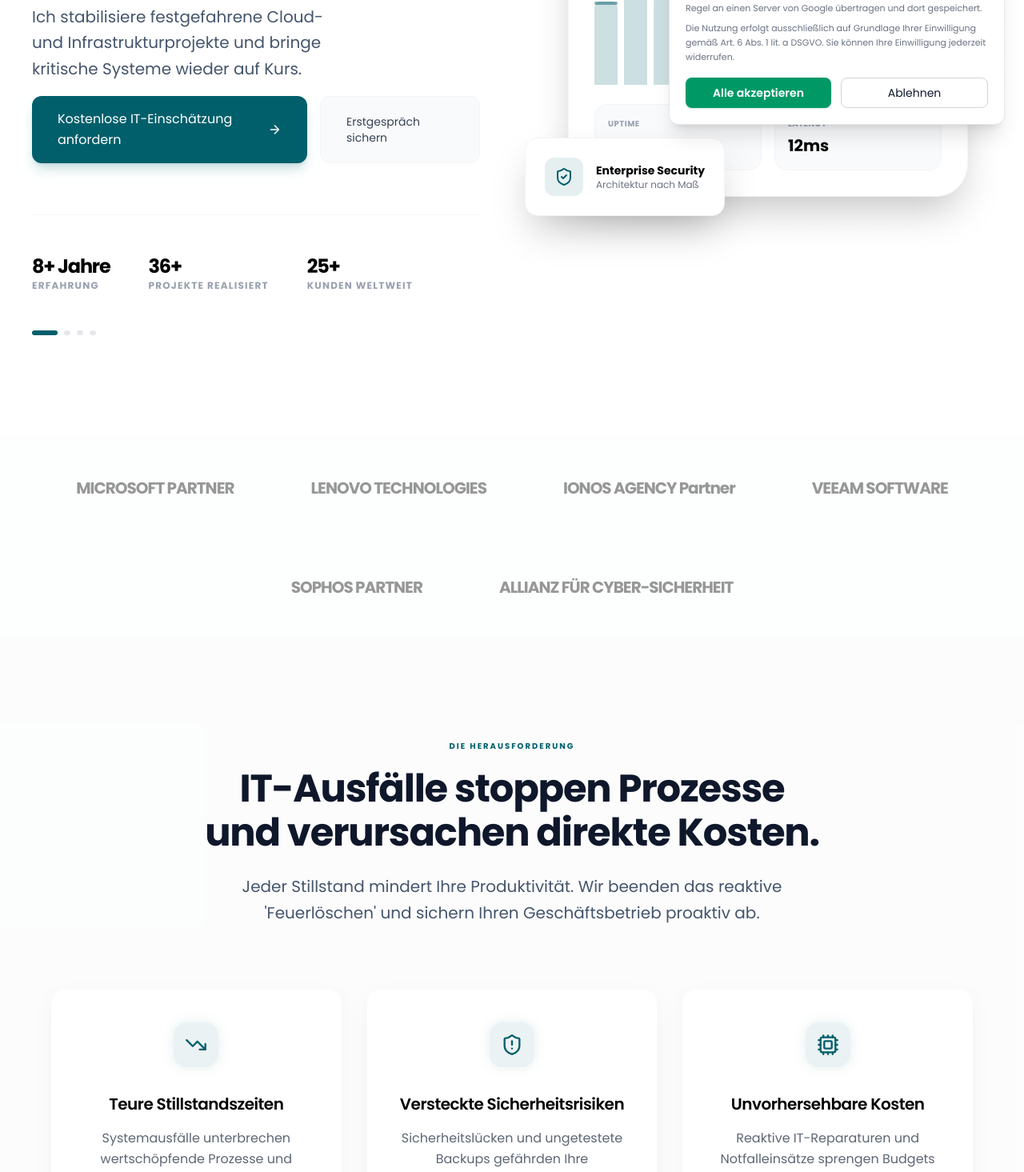
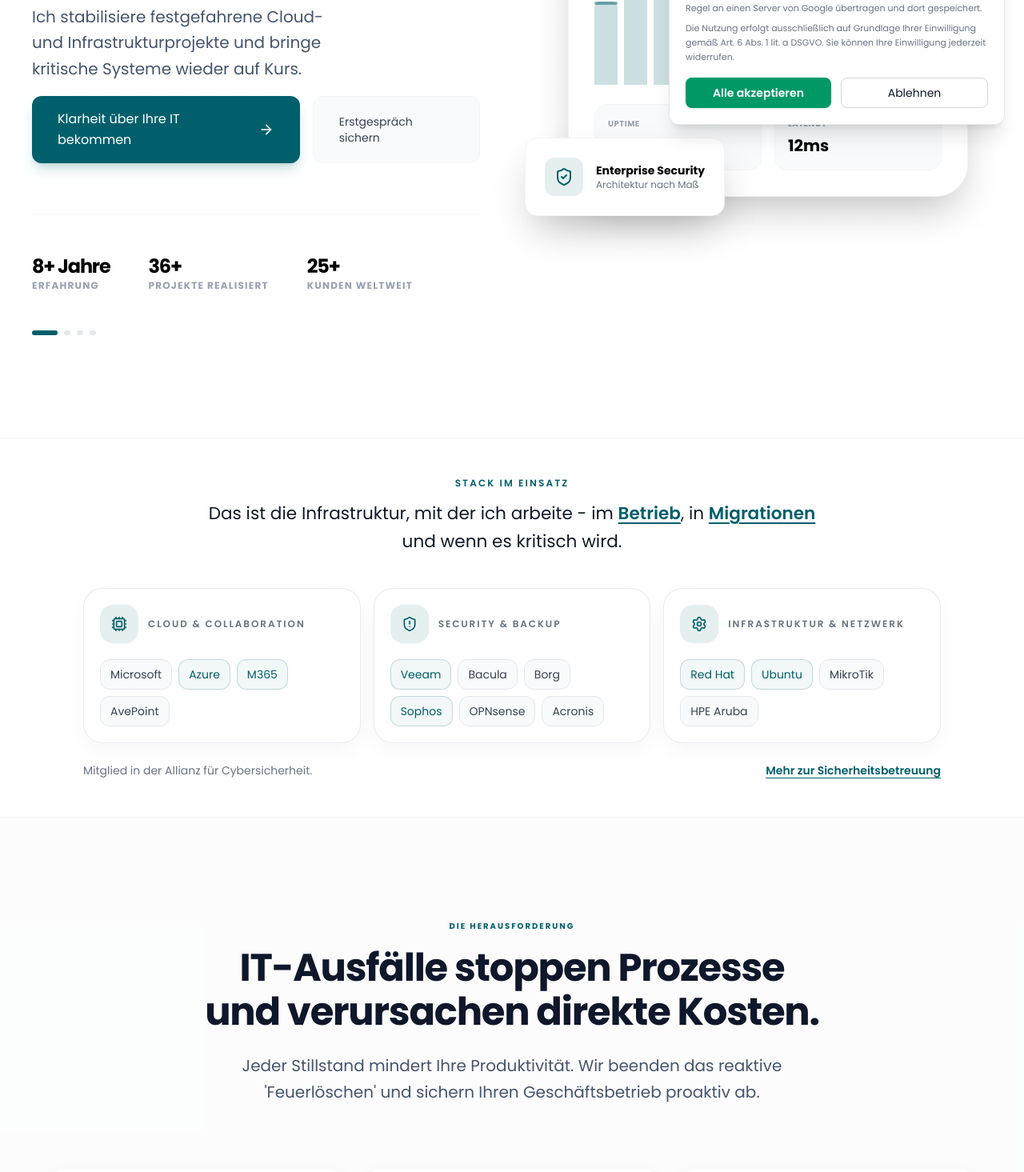
Before and after one commit to alaim89/eck-web, a Next.js app: page / in a window 1280 px wide. Shown: the part 620-2085 px from the top of the page at 80% size. Built offline with nearby package versions, Linux system fonts and the light colour scheme.

Commit message:
feat: Refine landing page and solution content
Update hero section and blog post content to improve clarity and engagement. Adjust CTA text and descriptions for better user experience and SEO. Improve 404 page messaging. Enhance solutions index and detail pages with updated icons and descriptions.

```diff
--- a/app/LandingPageContent.tsx
+++ b/app/LandingPageContent.tsx
@@ -24,28 +24,28 @@ import { getFaqSchema } from "@/lib/seo";
 const HERO_VARIANTS = [
   {
     subline: "Hands-on Architektur für den Mittelstand. Ich stabilisiere festgefahrene Cloud- und Infrastrukturprojekte und bringe kritische Systeme wieder auf Kurs.",
-    primaryCTA: { text: "Kostenlose IT-Einschätzung anfordern", href: "https://outlook.office.com/book/EcksolutionITService@ecksolution-it.de/?ismsaljsauthenabled" },
+    primaryCTA: { text: "Klarheit über Ihre IT bekommen", href: "https://outlook.office.com/book/EcksolutionITService@ecksolution-it.de/?ismsaljsauthenabled" },
     secondaryCTA: { text: "Erstgespräch sichern", href: "/solutions" },
     visualType: "monitoring" as const
   },
   {
-    subline: "Von gewachsenen Strukturen zu sauberer Architektur: Ich begleite Migrationen, Modernisierung und technische Neuausrichtung mit Fokus auf Sicherheit und Skalierbarkeit.",
-    primaryCTA: { text: "IT-Check starten", href: "/kontakt" },
-    secondaryCTA: { text: "Referenzen ansehen", href: "/case-studies" },
+    subline: "Das Problem ist selten die Technik. Sondern fehlende Struktur und Entscheidungen. Ich bringe beides zusammen und sorge dafür, dass Ihre IT wieder kontrollierbar wird.",
+    primaryCTA: { text: "Kurz abstimmen", href: "/kontakt" },
+    secondaryCTA: { text: "Einblicke ansehen", href: "/case-studies" },
     visualType: "architecture" as const
   },
   {
-    subline: "Ich übernehme Verantwortung für stabile, sichere und skalierbare IT-Infrastrukturen - proaktiv, strukturiert und mit direktem Blick auf den operativen Betrieb.",
-    primaryCTA: { text: "IT-Check starten", href: "/kontakt" },
-    secondaryCTA: { text: "Referenzen ansehen", href: "/case-studies" },
+    subline: "Die meisten IT-Systeme laufen. Aber nur mit Aufwand. Ich bringe Struktur rein und sorge dafür, dass Betrieb, Sicherheit und Weiterentwicklung wieder zusammenpassen.",
+    primaryCTA: { text: "Kurz draufschauen", href: "/kontakt" },
+    secondaryCTA: { text: "Praxisbeispiele ansehen", href: "/case-studies" },
     visualType: "health" as const
   },
   {
-    subline: "Ich löse Blockaden in Microsoft-Cloud-Projekten, schaffe belastbare Strukturen und unterstütze Unternehmen bei einer nachhaltigen technischen Weiterentwicklung.",
-    primaryCTA: { text: "Kostenlose IT-Einschätzung anfordern", href: "/kontakt" },
-    secondaryCTA: { text: "IT-Check starten", href: "/solutions" },
+    subline: "Wenn Migrationen oder Cloud-Projekte feststecken, liegt es selten an der Technik. Ich gehe operativ rein, bringe Struktur rein und sorge dafür, dass es wieder vorwärts geht.",
+    primaryCTA: { text: "Kurz abstimmen", href: "/kontakt" },
+    secondaryCTA: { text: "So gehe ich vor", href: "/solutions" },
     visualType: "cloud" as const
-  }
+  },
 ];
 
 export default function LandingPageContent() {
@@ -229,19 +229,155 @@ export default function LandingPageContent() {
           </div>
         </section>
 
+        {/* Social Proof / Trust Bar — final refined */}
+        <section className="relative py-12 border-y border-gray-100 bg-white overflow-hidden">
+          {/* subtle grid background */}
+          <div className="absolute inset-0 opacity-[0.03] pointer-events-none">
+            <div
+              className="w-full h-full"
+              style={{
+                backgroundImage:
+                  "linear-gradient(to right, rgba(0,0,0,0.1) 1px, transparent 1px), linear-gradient(to bottom, rgba(0,0,0,0.1) 1px, transparent 1px)",
+                backgroundSize: "28px 28px",
+              }}
+            />
+          </div>
 
-        {/* Social Proof / Trust Bar */}
-        <section className="py-12 border-y border-gray-50 bg-gray-50/30">
-          <div className="max-w-[1200px] mx-auto px-6">
-            <div className="flex flex-wrap justify-center items-center gap-12 md:gap-24 opacity-40 grayscale hover:grayscale-0 transition-all duration-500">
-              {/* Placeholder for partner logos - using text for professional look */}
-              <div className="text-xl font-bold tracking-tighter">MICROSOFT PARTNER</div>
-              <div className="text-xl font-bold tracking-tighter">LENOVO TECHNOLOGIES</div>
-              <div className="text-xl font-bold tracking-tighter">IONOS AGENCY Partner</div>
-              <div className="text-xl font-bold tracking-tighter">VEEAM SOFTWARE</div>
-              <div className="text-xl font-bold tracking-tighter">SOPHOS PARTNER</div>
-              <div className="text-xl font-bold tracking-tighter">ALLIANZ FÜR CYBER-SICHERHEIT</div>
+          <div className="relative max-w-[1120px] mx-auto px-6">
+
+            {/* Intro */}
+            <div className="max-w-3xl mb-10 mx-auto text-center">
+              <p className="text-xs uppercase tracking-[0.18em] text-primary font-semibold mb-3">
+                Stack im Einsatz
+              </p>
+
+              <p className="text-gray-900 text-[1.05rem] md:text-[1.35rem] leading-relaxed font-medium max-w-3xl mx-auto">
+                Das ist die Infrastruktur, mit der ich arbeite - im{" "}
+                <Link
+                  href="/solutions/microsoft-365-migration"
+                  className="text-primary font-semibold underline underline-offset-4 hover:no-underline"
+                >
+                  Betrieb
+                </Link>
+                , in{" "}
+                <Link
+                  href="/solutions/azure-hybrid-betreuung"
+                  className="text-primary font-semibold underline underline-offset-4 hover:no-underline"
+                >
+                  Migrationen
+                </Link>{" "}
+                und wenn es kritisch wird.
+              </p>
             </div>
+
+            {/* Cards */}
+            <div className="grid md:grid-cols-3 gap-4">
+
+              {/* Card 1 */}
+              <div className="rounded-3xl border border-gray-200/80 bg-white/95 backdrop-blur-sm p-5 shadow-[0_10px_28px_rgba(0,0,0,0.035)]">
+                <div className="flex items-center gap-3 mb-5">
+                  <div className="w-12 h-12 rounded-2xl bg-primary/10 flex items-center justify-center shrink-0">
+                    <Cpu className="w-5 h-5 text-primary" />
+                  </div>
+                  <Link
+                    href="/solutions/hybrid-cloud-transformation"
+                    className="text-xs uppercase tracking-[0.16em] text-gray-500 font-semibold hover:text-primary transition-colors"
+                  >
+                    Cloud & Collaboration
+                  </Link>
+                </div>
+
+                <div className="flex flex-wrap gap-2">
+                  {["Microsoft", "Azure", "M365", "AvePoint"].map((item, index) => (
+                    <span
+                      key={item}
+                      className={
+                        index === 1 || index === 2
+                          ? "inline-flex items-center rounded-xl border border-primary/20 bg-primary/5 px-3 py-2 text-sm font-medium text-primary"
+                          : "inline-flex items-center rounded-xl border border-gray-200 bg-gray-50 px-3 py-2 text-sm font-medium text-gray-700"
+                      }
+                    >
+                      {item}
+                    </span>
+                  ))}
+                </div>
+              </div>
+
+              {/* Card 2 */}
+              <div className="rounded-3xl border border-gray-200/80 bg-white/95 backdrop-blur-sm p-5 shadow-[0_10px_28px_rgba(0,0,0,0.035)]">
+                <div className="flex items-center gap-3 mb-5">
+                  <div className="w-12 h-12 rounded-2xl bg-primary/10 flex items-center justify-center shrink-0">
+                    <ShieldAlert className="w-5 h-5 text-primary" />
+                  </div>
+                  <Link
+                    href="/solutions/it-sicherheit"
+                    className="text-xs uppercase tracking-[0.16em] text-gray-500 font-semibold hover:text-primary transition-colors"
+                  >
+                    Security & Backup
+                  </Link>
+                </div>
+
+                <div className="flex flex-wrap gap-2">
+                  {["Veeam", "Bacula", "Borg", "Sophos", "OPNsense", "Acronis"].map((item, index) => (
+                    <span
+                      key={item}
+                      className={
+                        index === 0 || index === 3
+                          ? "inline-flex items-center rounded-xl border border-primary/20 bg-primary/5 px-3 py-2 text-sm font-medium text-primary"
+                          : "inline-flex items-center rounded-xl border border-gray-200 bg-gray-50 px-3 py-2 text-sm font-medium text-gray-700"
+                      }
+                    >
+                      {item}
+                    </span>
+                  ))}
+                </div>
+              </div>
+
+              {/* Card 3 */}
+              <div className="rounded-3xl border border-gray-200/80 bg-white/95 backdrop-blur-sm p-5 shadow-[0_10px_28px_rgba(0,0,0,0.035)]">
+                <div className="flex items-center gap-3 mb-5">
+                  <div className="w-12 h-12 rounded-2xl bg-primary/10 flex items-center justify-center shrink-0">
+                    <Settings className="w-5 h-5 text-primary" />
+                  </div>
+                  <Link
+                    href="/solutions/netzwerk-management"
+                    className="text-xs uppercase tracking-[0.16em] text-gray-500 font-semibold hover:text-primary transition-colors"
+                  >
+                    Infrastruktur & Netzwerk
+                  </Link>
+                </div>
+
+                <div className="flex flex-wrap gap-2">
+                  {["Red Hat", "Ubuntu", "MikroTik", "HPE Aruba"].map((item, index) => (
+                    <span
+                      key={item}
+                      className={
+                        index === 0 || index === 1
+                          ? "inline-flex items-center rounded-xl border border-primary/20 bg-primary/5 px-3 py-2 text-sm font-medium text-primary"
+                          : "inline-flex items-center rounded-xl border border-gray-200 bg-gray-50 px-3 py-2 text-sm font-medium text-gray-700"
+                      }
+                    >
+                      {item}
+                    </span>
+                  ))}
+                </div>
+              </div>
+            </div>
+
+            {/* Bottom Row */}
+            <div className="mt-6 flex flex-col gap-2 md:flex-row md:items-center md:justify-between">
+              <p className="text-sm text-gray-500">
+                Mitglied in der Allianz für Cybersicherheit.
+              </p>
+
+              <Link
+                href="/kontakt"
+                className="text-sm text-primary font-semibold underline underline-offset-4 hover:no-underline"
+              >
+                Mehr zur Sicherheitsbetreuung
+              </Link>
+            </div>
+
           </div>
         </section>
 
@@ -288,8 +424,11 @@ export default function LandingPageContent() {
               <p className="text-gray-700 mb-3 font-medium">
                 Kommt Ihnen das bekannt vor?
               </p>
-              <Link href="/kontakt" className="inline-block bg-primary text-white px-8 py-4 rounded-xl font-bold hover:bg-primary/90 transition-all active:scale-[0.98] shadow-lg shadow-primary/20">
-                Jetzt IT-Check anfordern
+              <Link
+                href="/kontakt"
+                className="inline-block bg-primary text-white px-8 py-4 rounded-xl font-bold hover:bg-primary/90 transition-all active:scale-[0.98] shadow-lg shadow-primary/20"
+              >
+                Lassen Sie uns kurz draufschauen
               </Link>
             </div>
           </div>
@@ -458,6 +597,7 @@ export default function LandingPageContent() {
               </div>
 
               <div className="flex items-end gap-1 h-10">
+                <span className="w-2 h-[15%] rounded-full bg-primary/20" />
                 <span className="w-2 h-[35%] rounded-full bg-primary/20" />
                 <span className="w-2 h-[52%] rounded-full bg-primary/30" />
                 <span className="w-2 h-[42%] rounded-full bg-primary/40" />
@@ -609,7 +749,7 @@ export default function LandingPageContent() {
                   <h3 className="text-xl font-bold mb-4 text-black">{service.title}</h3>
                   <p className="text-gray-600 leading-relaxed mb-8 flex-grow opacity-90">{service.description}</p>
                   <div className="flex items-center gap-2 text-primary font-bold text-sm">
-                    IT-Check starten <ArrowRight className="w-4 h-4 group-hover:translate-x-1 transition-transform" />
+                    Schauen wir uns Ihre IT kurz an <ArrowRight className="w-4 h-4 group-hover:translate-x-1 transition-transform" />
                   </div>
                 </Link>
               ))}
@@ -629,7 +769,7 @@ export default function LandingPageContent() {
                 Kommt Ihnen das bekannt vor?
               </p>
               <Link href="/kontakt" className="inline-block bg-primary text-white px-8 py-4 rounded-xl font-bold hover:bg-primary/90 transition-all active:scale-[0.98] shadow-lg shadow-primary/20">
-                Jetzt IT-Check anfordern
+                Einmal gemeinsam draufschauen
               </Link>
             </div>
           </div>
--- a/app/not-found.tsx
+++ b/app/not-found.tsx
@@ -5,7 +5,7 @@ import { Footer } from "@/components/Footer";
 import { ArrowRight, Home, Terminal, Search, ShieldCheck } from "lucide-react";
 
 export const metadata = getMetadata({
-  title: "404 – Seite nicht gefunden",
+  title: "404 - Seite nicht gefunden",
   description: "Die angeforderte Seite konnte nicht gefunden werden. Wir bringen Sie zurück auf den richtigen Pfad.",
   robots: { index: false },
 });
@@ -24,7 +24,7 @@ export default function NotFound() {
           </div>
 
           <h1 className="text-4xl md:text-6xl font-bold tracking-tighter mb-6 leading-[1.1] text-black">
-            404 – Diese Route existiert nicht
+            404 - Diese Route existiert nicht
           </h1>
 
           <p className="text-lg md:text-xl text-gray-600 mb-12 leading-relaxed max-w-2xl mx-auto">
--- a/app/solutions/SolutionsIndexContent.tsx
+++ b/app/solutions/SolutionsIndexContent.tsx
@@ -4,7 +4,18 @@ import { Header } from "@/components/Header";
 import { Footer } from "@/components/Footer";
 import { CTASection } from "@/components/CTASection";
 import { solutionsData } from "@/lib/solutions-data";
-import { ArrowRight, ChevronRight, ShieldCheck, Zap, Activity, Lock, Cpu, Server, Database, Cloud, Settings, Headset } from "lucide-react";
+import {
+  ChevronRight,
+  ShieldCheck,
+  Zap,
+  Activity,
+  Lock,
+  Cpu,
+  Server,
+  Database,
+  Cloud,
+  Settings,
+} from "lucide-react";
 import Link from "next/link";
 import { motion } from "motion/react";
 import { useLanguage } from "@/context/LanguageContext";
@@ -27,11 +38,12 @@ const iconMap: Record<string, any> = {
   "it-risiko-audit": ShieldCheck,
   "strategische-it-betreuung": Cpu,
   "microsoft-365-compliance-betreuung": Lock,
-  "it-governance-risikomanagement": ShieldCheck
+  "it-governance-risikomanagement": ShieldCheck,
 };
 
 export default function SolutionsIndexContent() {
   const { t } = useLanguage();
+
   const featuredSlugs = [
     "managed-it-service",
     "externer-it-verantwortlicher",
@@ -50,10 +62,12 @@ export default function SolutionsIndexContent() {
     "hybrid-cloud-transformation",
     "it-projekte-mit-slas",
     "microsoft-365-compliance-betreuung",
-    "it-governance-risikomanagement"
+    "it-governance-risikomanagement",
   ];
 
-  const slugs = Object.keys(solutionsData).filter(slug => featuredSlugs.includes(slug));
+  const slugs = Object.keys(solutionsData).filter((slug) =>
+    featuredSlugs.includes(slug)
+  );
 
   return (
     <div className="min-h-screen bg-white font-sans text-black selection:bg-primary/20">
@@ -67,18 +81,42 @@ export default function SolutionsIndexContent() {
               <span className="w-2 h-2 rounded-full bg-primary"></span>
               {t.nav.solutions}
             </div>
+
             <h1 className="text-4xl md:text-6xl font-bold tracking-tight mb-8 leading-[1.1]">
-              Maßgeschneiderte IT-Lösungen für Ihren Erfolg
+              IT-Lösungen für Unternehmen,
+              <br />
+              deren Systeme nicht einfach nur laufen sollen
             </h1>
+
             <p className="text-lg md:text-xl text-gray-700 mb-10 max-w-3xl mx-auto leading-relaxed">
-              Wir bieten ein breites Spektrum an IT-Services, die darauf ausgelegt sind, Ihre Infrastruktur zu stabilisieren, Ihre Sicherheit zu erhöhen und Ihr Wachstum zu fördern.
+              Wenn IT gewachsen ist, Projekte festhängen oder der Betrieb zu viel
+              Reibung erzeugt, braucht es keine weitere Folie. Sondern eine klare
+              Lösung, die Sicherheit, Struktur und Alltag wieder zusammenbringt.
             </p>
+
+            <Link
+              href="/kontakt"
+              className="inline-flex items-center gap-2 px-8 py-4 bg-primary text-white rounded-lg hover:bg-primary/90 transition-all font-semibold text-lg shadow-lg shadow-primary/25 hover:shadow-xl hover:shadow-primary/20 hover:-translate-y-0.5"
+            >
+              Situation kurz einordnen <ChevronRight className="w-5 h-5" />
+            </Link>
           </div>
         </section>
 
         {/* Solutions Grid */}
         <section className="py-24 px-6">
           <div className="max-w-[1200px] mx-auto">
+            <div className="max-w-3xl mb-16">
+              <h2 className="text-3xl md:text-4xl font-bold mb-4">
+                Typische Situationen, in denen ich unterstütze
+              </h2>
+              <p className="text-gray-700 text-lg leading-relaxed">
+                Nicht alles ist ein großes Transformationsprojekt. Oft geht es
+                darum, gewachsene Strukturen wieder beherrschbar zu machen,
+                Risiken sichtbar zu bekommen und den Betrieb sauber aufzustellen.
+              </p>
+            </div>
+
             <div className="grid md:grid-cols-2 lg:grid-cols-3 gap-8">
               {slugs.map((slug, i) => {
                 const solution = solutionsData[slug as keyof typeof solutionsData];
@@ -99,12 +137,17 @@ export default function SolutionsIndexContent() {
                       <div className="w-12 h-12 rounded-xl bg-primary/5 flex items-center justify-center mb-6 group-hover:bg-primary group-hover:text-white transition-all duration-500">
                         <Icon className="w-6 h-6" />
                       </div>
-                      <h3 className="text-xl font-bold mb-4 group-hover:text-primary transition-colors">{solution.title}</h3>
+
+                      <h3 className="text-xl font-bold mb-4 group-hover:text-primary transition-colors">
+                        {solution.title}
+                      </h3>
+
                       <p className="text-gray-600 mb-8 line-clamp-3 leading-relaxed">
                         {solution.description}
                       </p>
+
                       <div className="mt-auto flex items-center gap-2 text-primary font-bold text-sm">
-                        IT-Check starten <ChevronRight className="w-4 h-4 group-hover:translate-x-1 transition-transform" />
+                        Mehr dazu <ChevronRight className="w-4 h-4 group-hover:translate-x-1 transition-transform" />
                       </div>
                     </Link>
                   </motion.div>
@@ -112,12 +155,15 @@ export default function SolutionsIndexContent() {
               })}
             </div>
 
-            <div className="mt-10 text-center">
+            <div className="mt-12 text-center">
               <p className="text-gray-700 mb-3 font-medium">
-                Kommt Ihnen das bekannt vor?
+                Klingt nach Ihrer Situation?
               </p>
-              <Link href="/kontakt" className="inline-block bg-primary text-white px-8 py-4 rounded-xl font-bold hover:bg-primary/90 transition-all active:scale-[0.98] shadow-lg shadow-primary/20">
-                Jetzt IT-Check anfordern
+              <Link
+                href="/kontakt"
+                className="inline-block bg-primary text-white px-8 py-4 rounded-xl font-bold hover:bg-primary/90 transition-all active:scale-[0.98] shadow-lg shadow-primary/20"
+              >
+                Einmal gemeinsam draufschauen
               </Link>
             </div>
           </div>
@@ -125,9 +171,9 @@ export default function SolutionsIndexContent() {
 
         {/* Final CTA */}
         <CTASection
-          title="Nicht sicher, was Sie brauchen?"
-          description="Lassen Sie uns gemeinsam Ihre IT-Infrastruktur analysieren und die beste Strategie für Ihr Unternehmen entwickeln."
-          buttonText="Kostenlose IT-Einschätzung anfordern"
+          title="Nicht sicher, wo Sie anfangen sollen?"
+          description="Oft reichen 15–30 Minuten, um zu sehen, wo es wirklich hakt und was zuerst angegangen werden sollte."
+          buttonText="Kurz abstimmen"
           buttonHref="/kontakt"
         />
       </main>
--- a/app/solutions/page.tsx
+++ b/app/solutions/page.tsx
@@ -3,7 +3,7 @@ import SolutionsIndexContent from "./SolutionsIndexContent";
 
 export const metadata = getMetadata({
   title: "IT-Lösungen & Managed Services für Unternehmen",
-  description: "Entdecken Sie unsere maßgeschneiderten IT-Lösungen: Von Managed IT-Services und Cybersecurity bis hin zu Cloud-Infrastruktur und strategischer Beratung.",
+  description: "Entdecken Sie unsere individuellen IT-Lösungen: Von Managed IT-Services und Cybersecurity bis hin zu Cloud-Infrastruktur und strategischer Beratung.",
   canonical: "/solutions",
 });
 
```
Also changed, not shown: app/blog/[slug]/page.tsx (+18 -0 lines), app/solutions/[slug]/page.tsx (+143 -49 lines).
